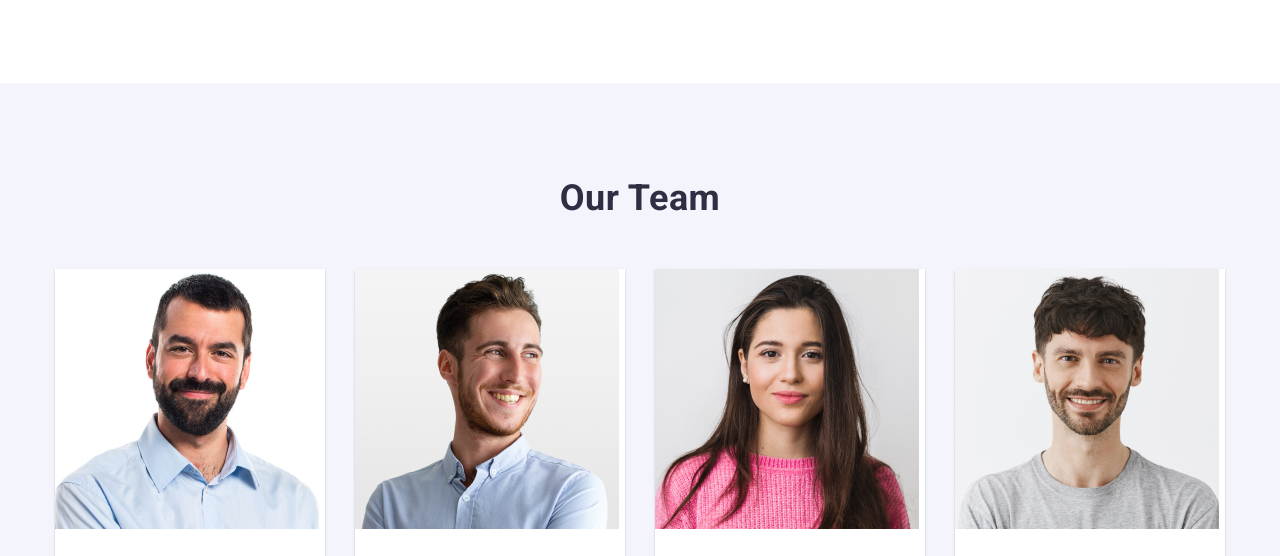
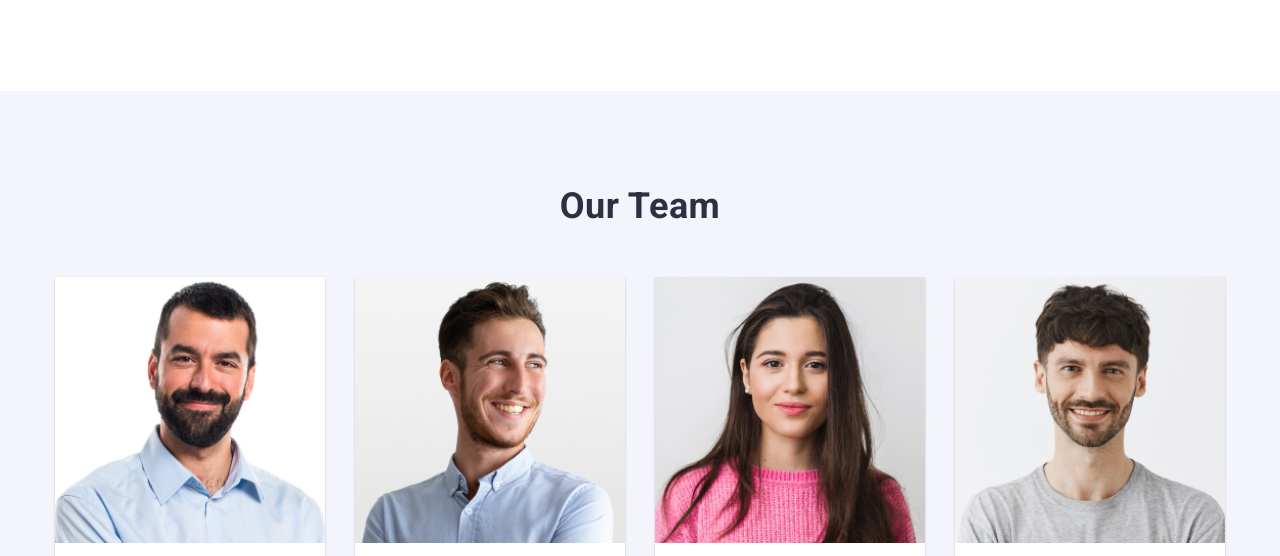
Before and after one commit to doncleden/goit-markup-hw-04, a plain HTML site: page index.html in a window 1280 px wide. Shown: the part 1519-2075 px from the top of the page. Drawn offline with nearby package versions, Linux system fonts and the light colour scheme.

Commit message:
update 7/25

```diff
--- a/css/styles.css
+++ b/css/styles.css
@@ -35,7 +35,7 @@ html {
 
 img {
   display: block;
-  max-width: 100%;
+  width: 100%;
   height: auto;
 }
 
@@ -284,6 +284,8 @@ body {
   border-radius: 0px 0px 4px 4px;
   box-shadow: 0px 1px 3px rgba(0, 0, 0, 0.12), 0px 1px 1px rgba(0, 0, 0, 0.14),
     0px 2px 1px rgba(0, 0, 0, 0.12);
+  width: 264px;
+  height: 428px;
 }
 
 .bg-team {
```
